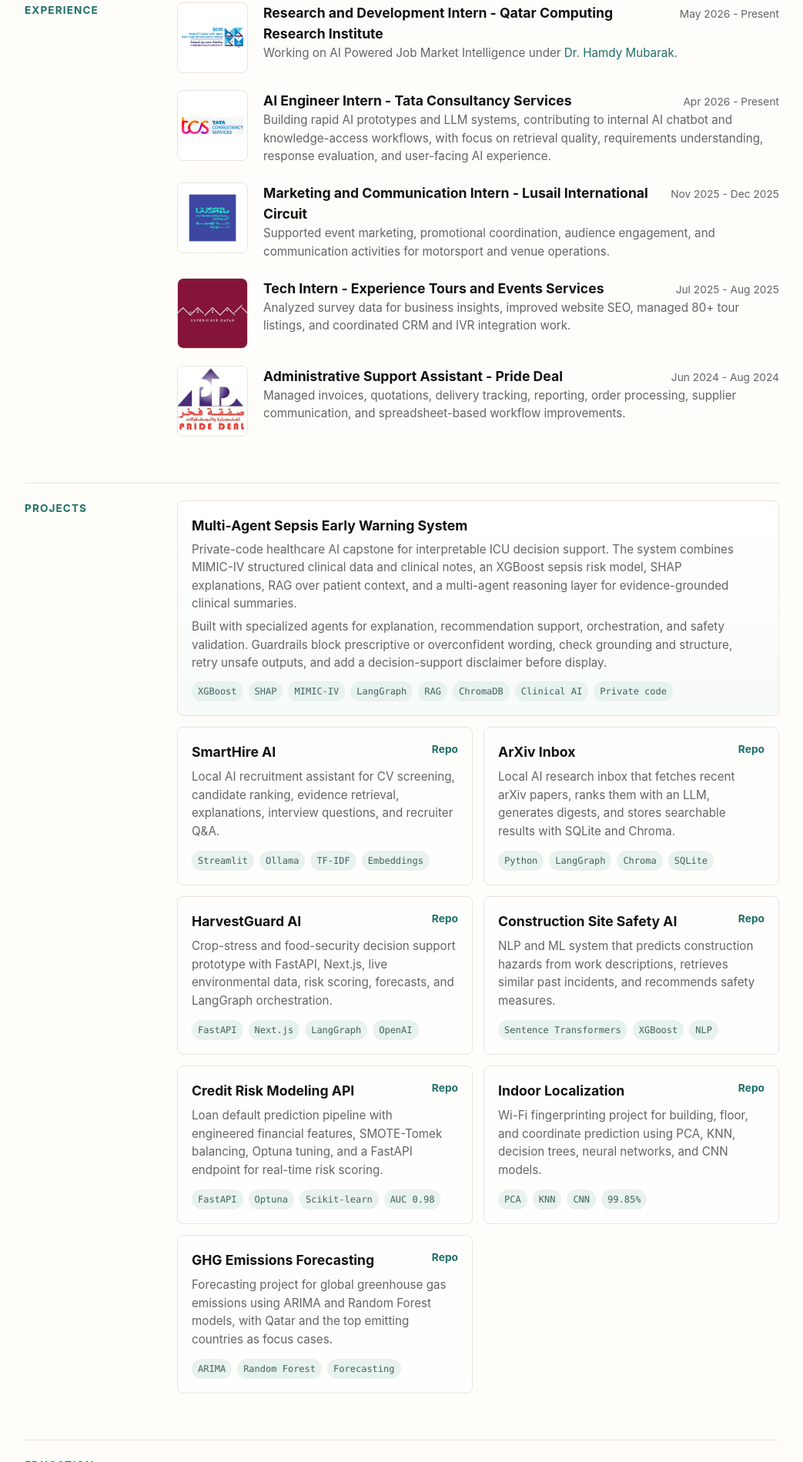
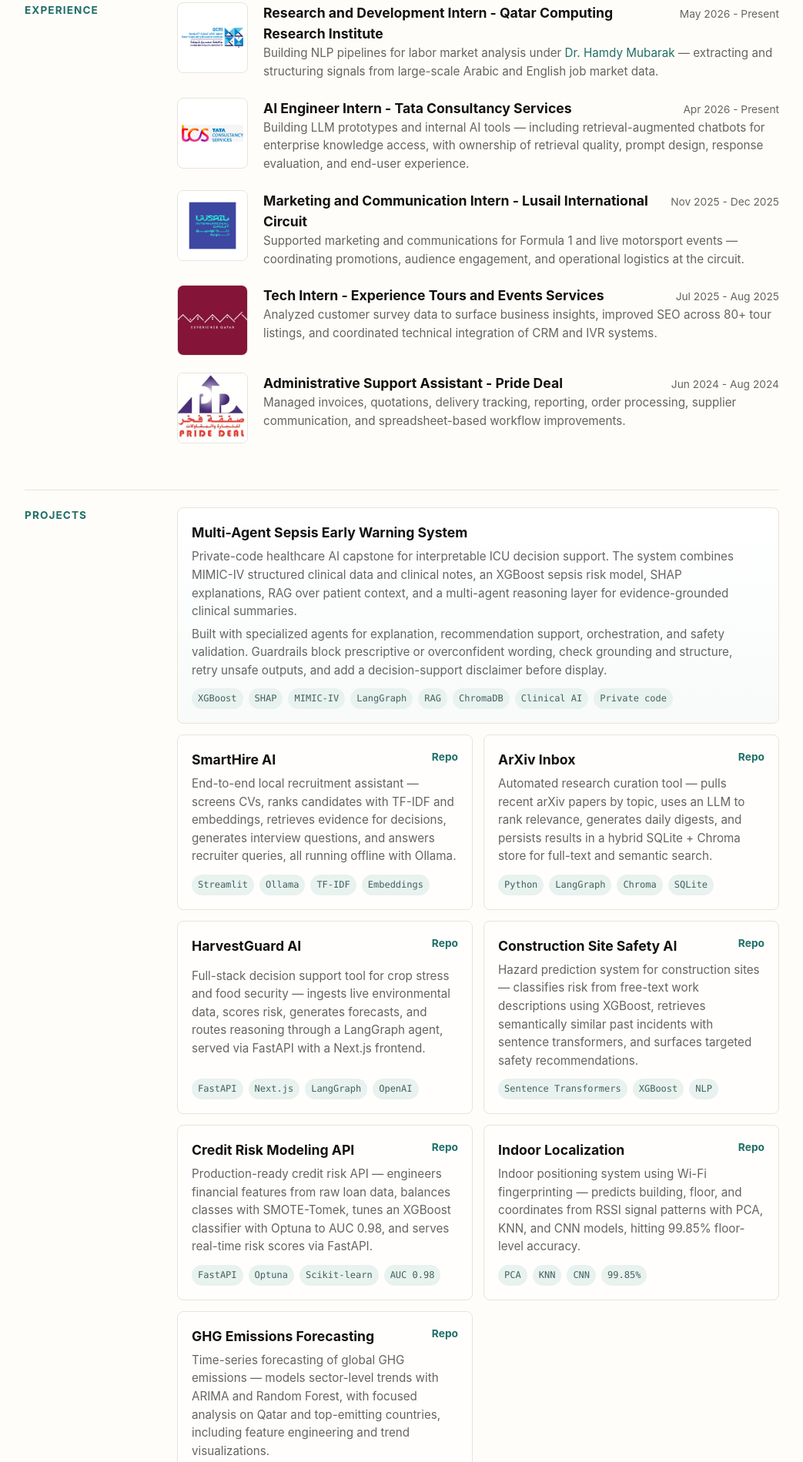
Before and after one commit to mhdfaizjabir/mhdfaizjabir.github.io, a plain HTML site: page index.html in a window 1280 px wide. Shown: the part 579-2478 px from the top of the page at 77% size, without its empty margins (118-1161 px from the left). Drawn offline with Linux system fonts and the light colour scheme.

Commit message:
Polish role, meta description, and all experience/project copy
Co-Authored-By: Claude Sonnet 4.6 <noreply@anthropic.com>

```diff
--- a/index.html
+++ b/index.html
@@ -3,7 +3,7 @@
 <head>
   <meta charset="UTF-8">
   <meta name="viewport" content="width=device-width, initial-scale=1">
-  <meta name="description" content="Mohammad Faiz Jabir - AI Engineer, Data Scientist, and LLM Developer in Qatar.">
+  <meta name="description" content="Mohammad Faiz Jabir — Applied AI Engineer building LLM systems, RAG pipelines, and deployed ML APIs in Qatar.">
   <title>Mohammad Faiz Jabir</title>
   <link rel="icon" type="image/jpeg" href="faiz.jpeg">
   <style>
@@ -527,7 +527,7 @@
       </div>
       <div>
         <h1>Mohammad Faiz Jabir</h1>
-        <p class="role">Data Science & AI Graduate | AI/ML Developer</p>
+        <p class="role">Applied AI Engineer</p>
         <p class="lead">
           I build applied AI systems that turn messy data, documents, and model outputs into useful products, from clinical decision support and RAG chatbots to forecasting tools and deployed ML APIs.
         </p>
@@ -554,7 +554,7 @@
                 <h3>Research and Development Intern - Qatar Computing Research Institute</h3>
                 <span class="meta">May 2026 - Present</span>
               </div>
-              <p>Working on AI Powered Job Market Intelligence under <a href="https://www.hbku.edu.qa/en/staff/dr-hamdy-mubarak-hussien" target="_blank" rel="noreferrer" style="color:var(--accent);border-bottom:1px solid transparent;" onmouseover="this.style.borderBottomColor='currentColor'" onmouseout="this.style.borderBottomColor='transparent'">Dr. Hamdy Mubarak</a>.</p>
+              <p>Building NLP pipelines for labor market analysis under <a href="https://www.hbku.edu.qa/en/staff/dr-hamdy-mubarak-hussien" target="_blank" rel="noreferrer" style="color:var(--accent);border-bottom:1px solid transparent;" onmouseover="this.style.borderBottomColor='currentColor'" onmouseout="this.style.borderBottomColor='transparent'">Dr. Hamdy Mubarak</a> — extracting and structuring signals from large-scale Arabic and English job market data.</p>
             </div>
           </article>
 
@@ -567,7 +567,7 @@
                 <h3>AI Engineer Intern - Tata Consultancy Services</h3>
                 <span class="meta">Apr 2026 - Present</span>
               </div>
-              <p>Building rapid AI prototypes and LLM systems, contributing to internal AI chatbot and knowledge-access workflows, with focus on retrieval quality, requirements understanding, response evaluation, and user-facing AI experience.</p>
+              <p>Building LLM prototypes and internal AI tools — including retrieval-augmented chatbots for enterprise knowledge access, with ownership of retrieval quality, prompt design, response evaluation, and end-user experience.</p>
             </div>
           </article>
 
@@ -580,7 +580,7 @@
                 <h3>Marketing and Communication Intern - Lusail International Circuit</h3>
                 <span class="meta">Nov 2025 - Dec 2025</span>
               </div>
-              <p>Supported event marketing, promotional coordination, audience engagement, and communication activities for motorsport and venue operations.</p>
+              <p>Supported marketing and communications for Formula 1 and live motorsport events — coordinating promotions, audience engagement, and operational logistics at the circuit.</p>
             </div>
           </article>
 
@@ -593,7 +593,7 @@
                 <h3>Tech Intern - Experience Tours and Events Services</h3>
                 <span class="meta">Jul 2025 - Aug 2025</span>
               </div>
-              <p>Analyzed survey data for business insights, improved website SEO, managed 80+ tour listings, and coordinated CRM and IVR integration work.</p>
+              <p>Analyzed customer survey data to surface business insights, improved SEO across 80+ tour listings, and coordinated technical integration of CRM and IVR systems.</p>
             </div>
           </article>
 
@@ -640,7 +640,7 @@
               <h3>SmartHire AI</h3>
               <a href="https://github.com/mhdfaizjabir/SMARTHIRE" target="_blank" rel="noreferrer">Repo</a>
             </div>
-            <p>Local AI recruitment assistant for CV screening, candidate ranking, evidence retrieval, explanations, interview questions, and recruiter Q&A.</p>
+            <p>End-to-end local recruitment assistant — screens CVs, ranks candidates with TF-IDF and embeddings, retrieves evidence for decisions, generates interview questions, and answers recruiter queries, all running offline with Ollama.</p>
             <div class="tags">
               <span class="tag">Streamlit</span>
               <span class="tag">Ollama</span>
@@ -654,7 +654,7 @@
               <h3>ArXiv Inbox</h3>
               <a href="https://github.com/mhdfaizjabir/arxiv-inbox" target="_blank" rel="noreferrer">Repo</a>
             </div>
-            <p>Local AI research inbox that fetches recent arXiv papers, ranks them with an LLM, generates digests, and stores searchable results with SQLite and Chroma.</p>
+            <p>Automated research curation tool — pulls recent arXiv papers by topic, uses an LLM to rank relevance, generates daily digests, and persists results in a hybrid SQLite + Chroma store for full-text and semantic search.</p>
             <div class="tags">
               <span class="tag">Python</span>
               <span class="tag">LangGraph</span>
@@ -668,7 +668,7 @@
               <h3>HarvestGuard AI</h3>
               <a href="https://github.com/mhdfaizjabir/harvestguard-ai" target="_blank" rel="noreferrer">Repo</a>
             </div>
-            <p>Crop-stress and food-security decision support prototype with FastAPI, Next.js, live environmental data, risk scoring, forecasts, and LangGraph orchestration.</p>
+            <p>Full-stack decision support tool for crop stress and food security — ingests live environmental data, scores risk, generates forecasts, and routes reasoning through a LangGraph agent, served via FastAPI with a Next.js frontend.</p>
             <div class="tags">
               <span class="tag">FastAPI</span>
               <span class="tag">Next.js</span>
@@ -682,7 +682,7 @@
               <h3>Construction Site Safety AI</h3>
               <a href="https://github.com/mhdfaizjabir/construction-site-safety-ai" target="_blank" rel="noreferrer">Repo</a>
             </div>
-            <p>NLP and ML system that predicts construction hazards from work descriptions, retrieves similar past incidents, and recommends safety measures.</p>
+            <p>Hazard prediction system for construction sites — classifies risk from free-text work descriptions using XGBoost, retrieves semantically similar past incidents with sentence transformers, and surfaces targeted safety recommendations.</p>
             <div class="tags">
               <span class="tag">Sentence Transformers</span>
               <span class="tag">XGBoost</span>
@@ -695,7 +695,7 @@
               <h3>Credit Risk Modeling API</h3>
               <a href="https://github.com/mhdfaizjabir/CreditCardRiskScore" target="_blank" rel="noreferrer">Repo</a>
             </div>
-            <p>Loan default prediction pipeline with engineered financial features, SMOTE-Tomek balancing, Optuna tuning, and a FastAPI endpoint for real-time risk scoring.</p>
+            <p>Production-ready credit risk API — engineers financial features from raw loan data, balances classes with SMOTE-Tomek, tunes an XGBoost classifier with Optuna to AUC 0.98, and serves real-time risk scores via FastAPI.</p>
             <div class="tags">
               <span class="tag">FastAPI</span>
               <span class="tag">Optuna</span>
@@ -709,7 +709,7 @@
               <h3>Indoor Localization</h3>
               <a href="https://github.com/mhdfaizjabir/indoor_localization" target="_blank" rel="noreferrer">Repo</a>
             </div>
-            <p>Wi-Fi fingerprinting project for building, floor, and coordinate prediction using PCA, KNN, decision trees, neural networks, and CNN models.</p>
+            <p>Indoor positioning system using Wi-Fi fingerprinting — predicts building, floor, and coordinates from RSSI signal patterns with PCA, KNN, and CNN models, hitting 99.85% floor-level accuracy.</p>
             <div class="tags">
               <span class="tag">PCA</span>
               <span class="tag">KNN</span>
@@ -723,7 +723,7 @@
               <h3>GHG Emissions Forecasting</h3>
               <a href="https://github.com/mhdfaizjabir/ghg-emissions-forecasting" target="_blank" rel="noreferrer">Repo</a>
             </div>
-            <p>Forecasting project for global greenhouse gas emissions using ARIMA and Random Forest models, with Qatar and the top emitting countries as focus cases.</p>
+            <p>Time-series forecasting of global GHG emissions — models sector-level trends with ARIMA and Random Forest, with focused analysis on Qatar and top-emitting countries, including feature engineering and trend visualizations.</p>
             <div class="tags">
               <span class="tag">ARIMA</span>
               <span class="tag">Random Forest</span>
```
